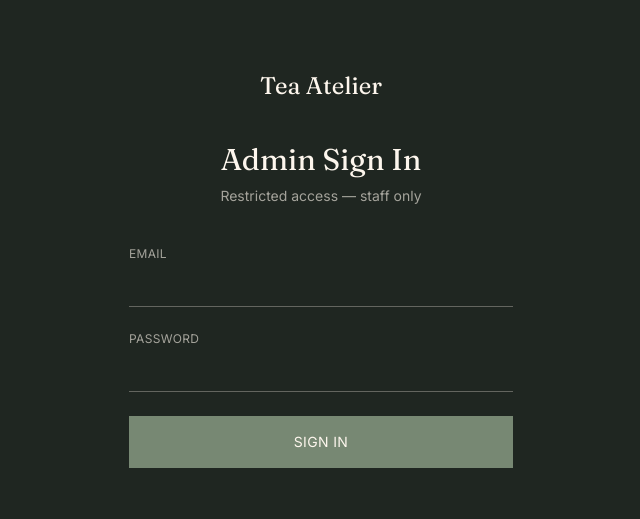
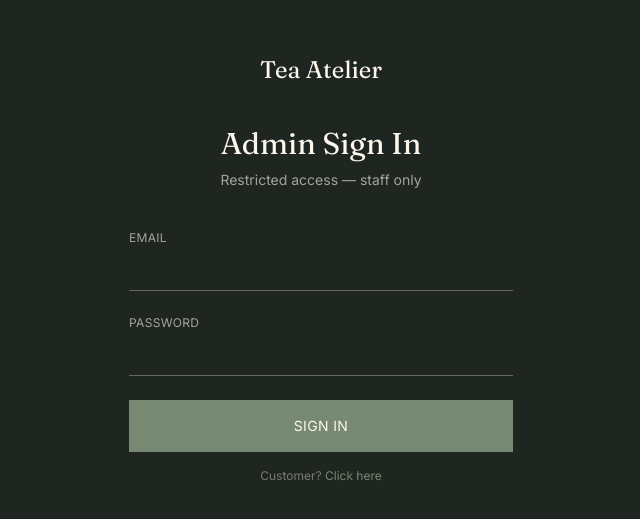
Before and after one commit to julliyuuuh/tea-atelier, a Next.js app: page /admin/login in a window 1280 px wide. Shown: the part 131-650 px from the top of the page, without its empty margins (319-959 px from the left). Built offline with nearby package versions, Linux system fonts and the light colour scheme.

Commit message:
Update page.tsx

```diff
--- a/app/admin/login/page.tsx
+++ b/app/admin/login/page.tsx
@@ -111,6 +111,16 @@ export default function AdminLoginPage() {
             {isLoading ? "Signing in..." : "Sign In"}
           </button>
         </form>
+
+        <p className="font-body text-xs text-cream/40 text-center mt-4">
+        Customer?{" "}
+        <a
+            href="/login"
+            className="text-sage hover:text-cream transition-colors"
+        >
+            Click here
+        </a>
+        </p>
       </motion.div>
     </main>
   );
```
